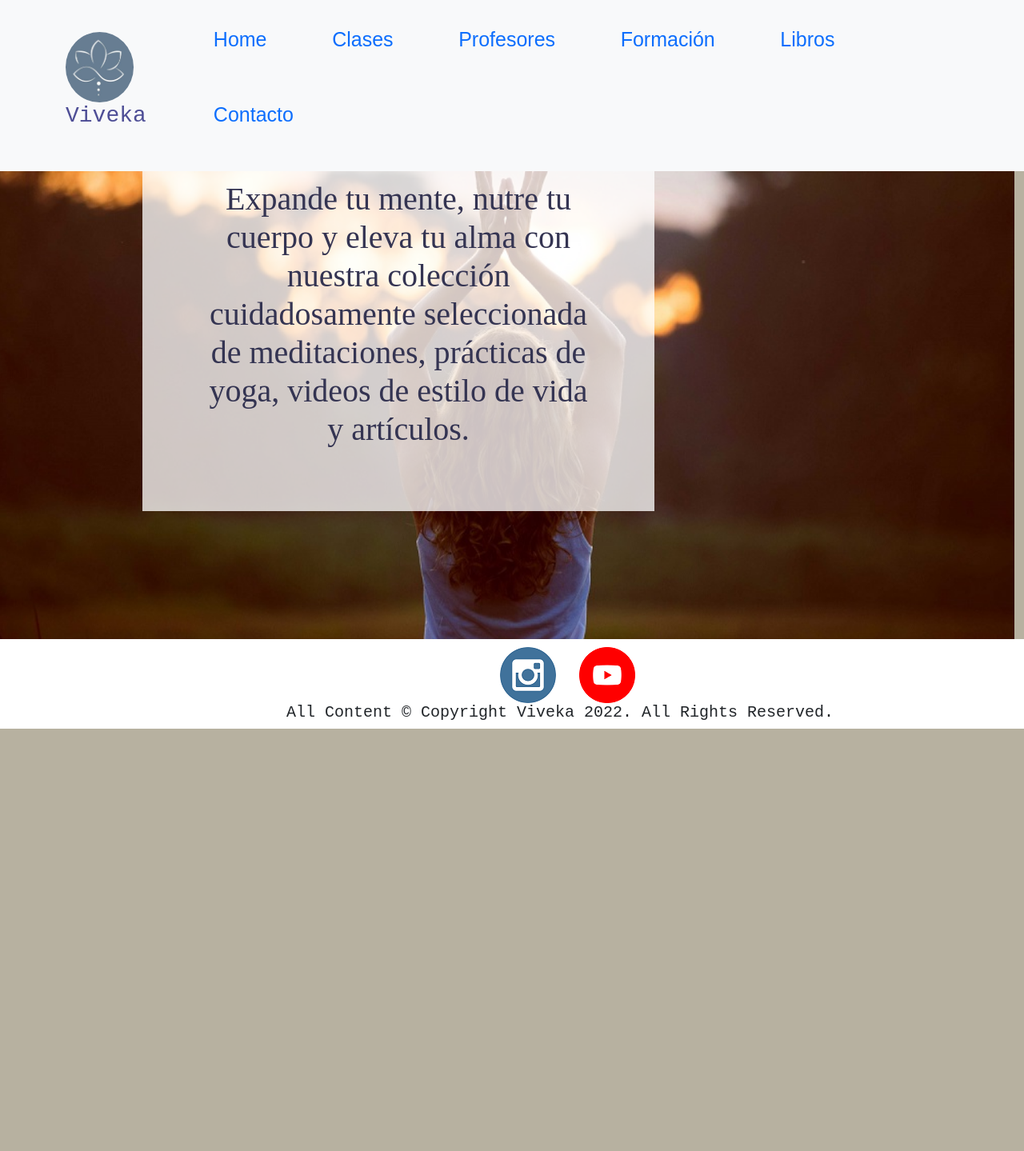
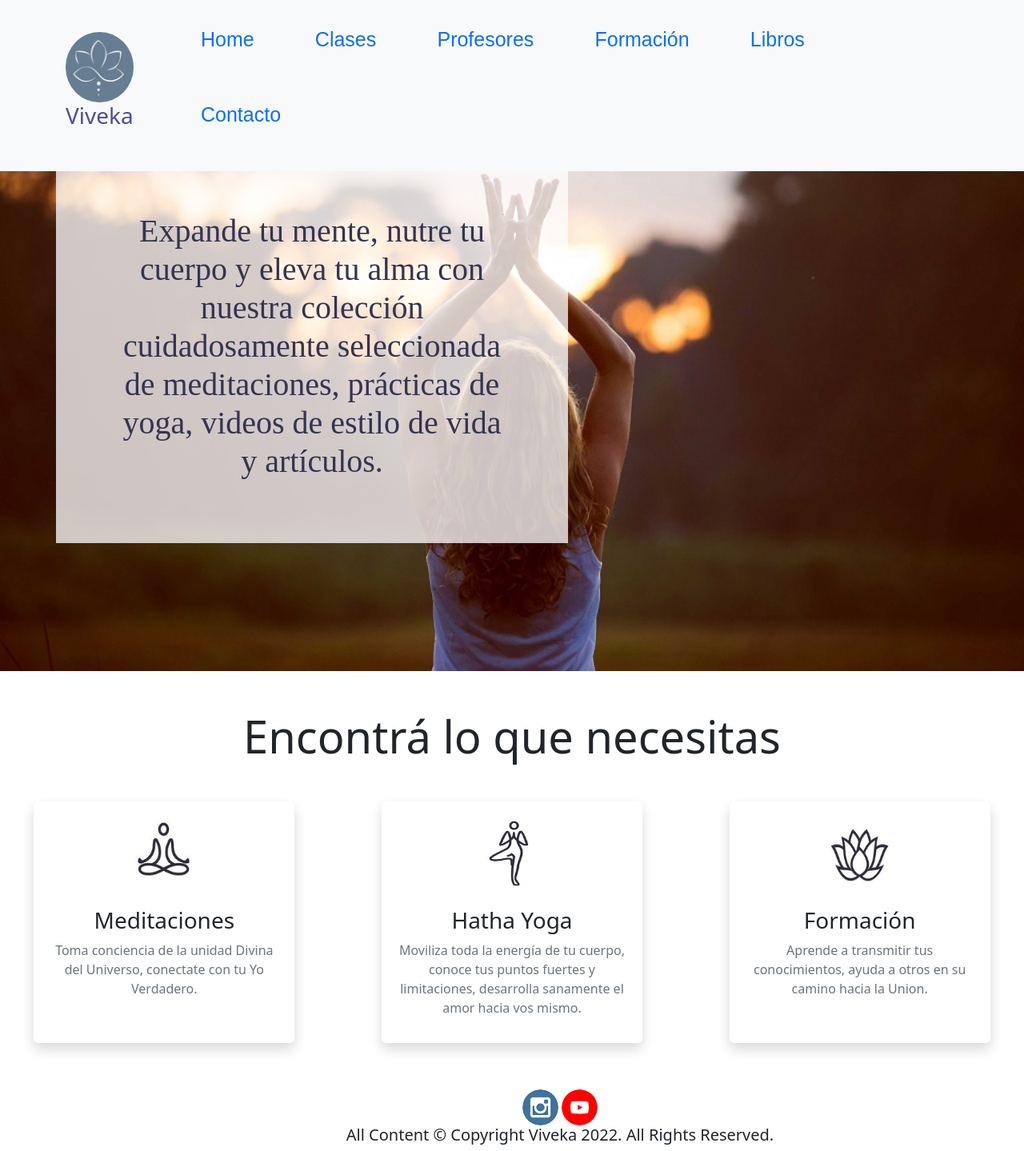
Before and after one commit to ConstanzaRezza/coderdesarrollo, a plain HTML site: page index.html in a window 1280 px wide. Shown: the part 5-1444 px from the top of the page at 80% size. Before the commit the page ends 916 px from the top, so only its background shows below. Drawn offline with nearby package versions, Linux system fonts and the light colour scheme.

Commit message:
cajas en index

```diff
--- a/css/estilo.css
+++ b/css/estilo.css
@@ -1,11 +1,10 @@
 
 
-
+/*  ----   BODY   ----*/
 
 body {
 
-    font-family: monospace ;
-    background-color: rgba(152, 144, 119, 0.693);
+    background-color:white;
     width: 100%;
     margin:0% ;
 
@@ -29,7 +28,7 @@ nav ul li {
 
 }
     nav ul li a {
-text-decoration: none;
+    text-decoration:wavy;
     padding-top: 30px;
     color:rgb(78, 78, 150) ;
 
@@ -52,16 +51,11 @@ a {
 
 
 
+/*   --- HEADER  ----*/
 
 
-header {
-    display: flex;
-    flex-direction: row;
-   /* justify-content: space-between;*/
-    background-color: white;
-    margin: 0%;
 
-}
+/* ----  MAIN  ----*/
 
 main  {
 
@@ -73,9 +67,12 @@ main  {
  }
 
 
+
+
+ /*  ----- FOOTER   ----*/
 footer {
     text-align: center;
-    background-color: white;
+    background-color: rgb(255, 255, 255);
     padding-top: 10px;
     padding-right: 30px;
     padding-left: 150px;
@@ -86,8 +83,8 @@ footer {
 
 }
 
-.icons-social-networks > a {
---size:10px;
+.iconos img {
+--size:45px;
 width: var(--size);
 height:var(--size);
 border-radius: 50%;
@@ -97,7 +94,7 @@ align-items: center;
 
 
 }
-.icons-social-networks >a:hover{
+.iconos img:hover{
     filter: opacity(0.5);
 }
 
@@ -113,12 +110,11 @@ align-items: center;
 .cajaIndex {
     display: flex;
     flex-direction: row;
-
     background-color: rgba(255, 255, 255, 0.759);
     width: 500px;
     text-align: center;
-    margin-top: 90px;
-    margin-left: 120px;
+    margin-top: 130px;
+
     margin-bottom: 90px;
     box-sizing: border-box;
     padding: 70px 70px 70px 70px;
@@ -145,13 +141,23 @@ align-items: center;
     flex-direction: row;
     background-image: url(../imagenes/yogamanosback.jpg);
     background-size: cover;
-    background-position: center;
+    background-position:center;
     width: 100%;
     padding: 70px;
+    margin: 0%;
 
 
 
 }
+
+.icono-meditacion{
+    --box-size:100px;
+    width: var(--box-size);
+    height: var(--box-size);
+    padding: 5px;
+}
+
+
 
 
 .imagenIndex {
@@ -189,7 +195,7 @@ align-items: center;
     margin:0%
  }
     .mainIndex {
-        margin-left: 0px;
+        margin: 0px;
 
 
     }
--- a/index.html
+++ b/index.html
@@ -43,8 +43,8 @@
 
 
                      <ul>
-                             <li><a href="index.html" class="nav-link active">Home</a></a></li>
-                             <li><a href="paginas/clases.html" class="nav-link">Clases</a></li>
+                         <li><a href="index.html" class="nav-link ">Home</a></a></li>
+                         <li><a href="paginas/clases.html" class="nav-link active">Clases</a></li>
                          <li><a href="paginas/profesores.html" class="nav-link">Profesores</a></li>
                          <li><a href="paginas/formacion.html"class="nav-link">Formación</a></li>
                          <li><a href="paginas/libros.html" class="nav-link">Libros</a></li>
@@ -55,10 +55,10 @@
         </div>
     </nav>
 
-<header class="headerIndex row">
+<header class="headerIndex row align-items-center ">
 
 
-    <div class="cajaIndex" >
+    <div class="cajaIndex col-md-7" >
 
          <h1  class="mainText">Expande tu mente, nutre tu cuerpo y eleva tu alma con
     nuestra colección cuidadosamente seleccionada de meditaciones,
@@ -68,11 +68,63 @@
 
 
 </header>
-<main  class="mainIndex row">
 
-</main>
-<footer class="row" >
-    <div class="d-none d-md-block icons-social-networks" >
+
+     <section class="row justify-content-around text-center" >
+
+         <h4 class="col-12 display-4 mt-5 mb-5">
+    Encontrá lo que necesitas
+        </h4>
+
+        <article class="col-10 col-md-10 col-lg-3 bg-white rounded shadow p-3 fw-light">
+
+             <img src="imagenes/meditacionicono1.jpg" alt="meditacion" class=" bg-gradient d-inline-bloc rounded-circle mb-3 icono-meditacion">
+
+               <h3 class="text-capitalize">
+                Meditaciones
+               </h3>
+                   <p class="text-muted">
+                    Toma conciencia de la unidad Divina del Universo, conectate con tu Yo Verdadero.
+                   </p>
+
+        </article>
+
+        <article class="col-10 col-md-10 col-lg-3 bg-white rounded shadow p-3 fw-light">
+
+            <img src="imagenes/hathaicono.png" alt="hatha" class=" bg-gradient d-inline-bloc rounded-circle mb-3 icono-meditacion">
+
+                 <h3 class="text-capitalize">
+                       Hatha Yoga
+                 </h3>
+                          <p class="text-muted">
+                           Moviliza toda la energía de tu cuerpo, conoce tus puntos fuertes y limitaciones, desarrolla sanamente el amor hacia vos mismo.
+                          </p>
+        </article>
+
+        <article class="col-10 col-md-10 col-lg-3 bg-white rounded shadow p-3 fw-light">
+
+            <img src="imagenes/formacionicono.png" alt="formacion" class=" bg-gradient d-inline-bloc rounded-circle mb-3 icono-meditacion">
+
+                    <h3 class="text-capitalize">
+                               Formación
+                              </h3>
+                                  <p class="text-muted">
+                                    Aprende a transmitir tus conocimientos, ayuda a otros en su camino hacia la Union.
+
+                                 </p>
+
+        </article>
+
+
+
+
+
+</section>
+
+
+
+<footer class="row mt-5" >
+    <div class="d-none d-md-block iconos" >
         <a href="#" target="_blank" class="bg-instagram"></a>
         <img src="imagenes/iconoinstagram.png" alt="Instagram" >
         <a href="#" target="_blank" class="bg-youtube"></a>
```
Also changed, not shown: paginas/clases.html (+37 -15 lines), paginas/contacto.html (+1 -2 lines), imagenes/formacionicono.png (added), imagenes/hathaicono.png (added), imagenes/meditacionicono1.jpg (added). Lines whose indentation alone changed are shown as unchanged.
